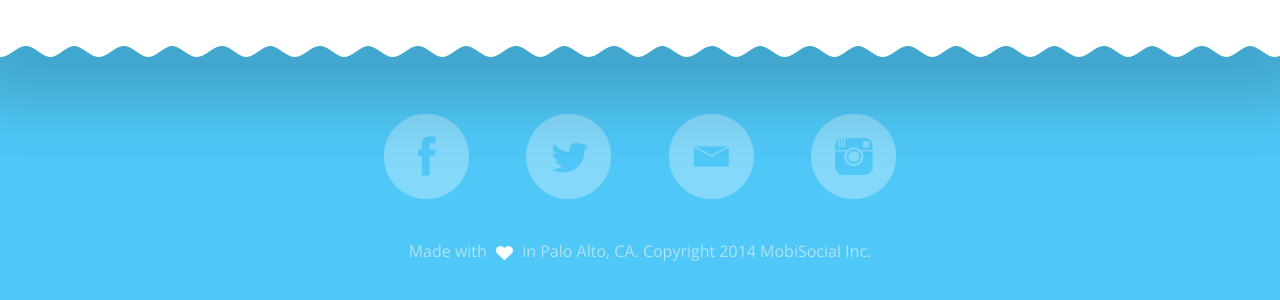
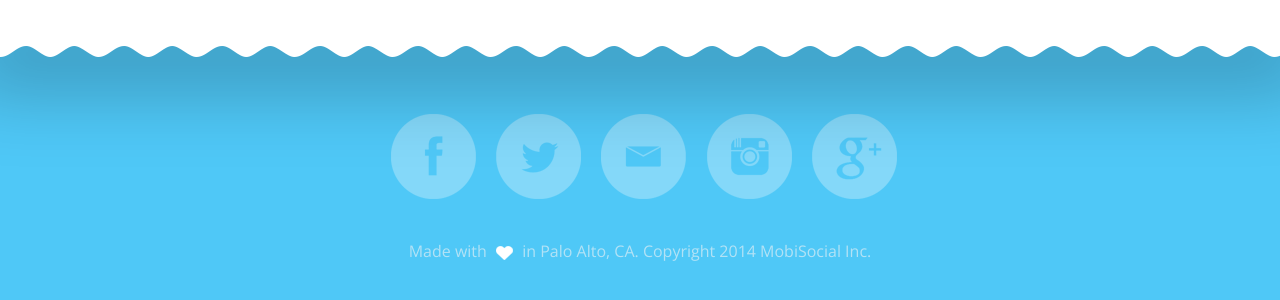
Before and after one commit to elseloop/default-project-base, a website: page index.html in a window 1280 px wide. Shown: the part 1836-2136 px from the top of the page. Drawn offline with nearby package versions, Linux system fonts and the light colour scheme.

Commit message:
Add G+ to footer social nav

```diff
--- a/index.html
+++ b/index.html
@@ -133,6 +133,7 @@
         <a class="tw" href="https://twitter.com/OmletChat">Twitter</a>
         <a class="email" href="mailto:contact@omlet.me">Email</a>
         <a class="insta" href="http://instagram.com/omletapp">Instagram</a>
+        <a class="g-plus" href="https://plus.google.com/u/0/105893992327979155254/about">G+</a>
       </nav>
 
       <p class="site-credits">Made with <span>&hearts;</span> in Palo Alto, CA. Copyright 2014 MobiSocial Inc.</p>
--- a/sass/layout/_social-nav.scss
+++ b/sass/layout/_social-nav.scss
@@ -3,30 +3,19 @@
   text-align: center;
 
   @include respond-to($small) {
-    @include grid-column(8, $center: true);
+    @include grid-column(10, $center: true);
   }
 
   @include respond-to($medium) {
-    @include grid-column(6, $center: true);
+    @include grid-column(10, $center: true);
   }
 
   a {
-    width: 50%;
-    float: left;
-    margin-bottom: 16px;
-
-    &:nth-child(3) {
-      clear: left;
-    }
+    display: inline-block;
+    margin: 0 8px 16px;
 
     @include respond-to($medium) {
-      width: 25%;
       margin-bottom: 0;
-
-      &:nth-child(3) {
-        clear: none;
-      }
-
     }
 
   }
--- a/sass/objects/_social-nav.scss
+++ b/sass/objects/_social-nav.scss
@@ -3,15 +3,19 @@
 
   a {
     @include hide-text();
+    @include transition(opacity .4s);
     display: inline-block;
-    // width: 85px;
     height: 85px;
-    // margin-right: 35px;
+    width: 85px;
     background: transparent no-repeat center center;
     vertical-align: top;
 
     &:last-of-type {
       margin-right: 0;
+    }
+
+    #{$pseudos} {
+      opacity: .66;
     }
 
   }
@@ -27,4 +31,7 @@
   .insta {
     background-image: image-url('instagram.png');
   }
+  .g-plus {
+    background-image: image-url('g-plus.png');
+  }
 }
```
Also changed, not shown: company.html (+1 -0 lines), css/build/min/style.min.css, css/build/prefixed/style.min.css, css/build/style.min.css, img/g-plus.png (added), 1 other file.
